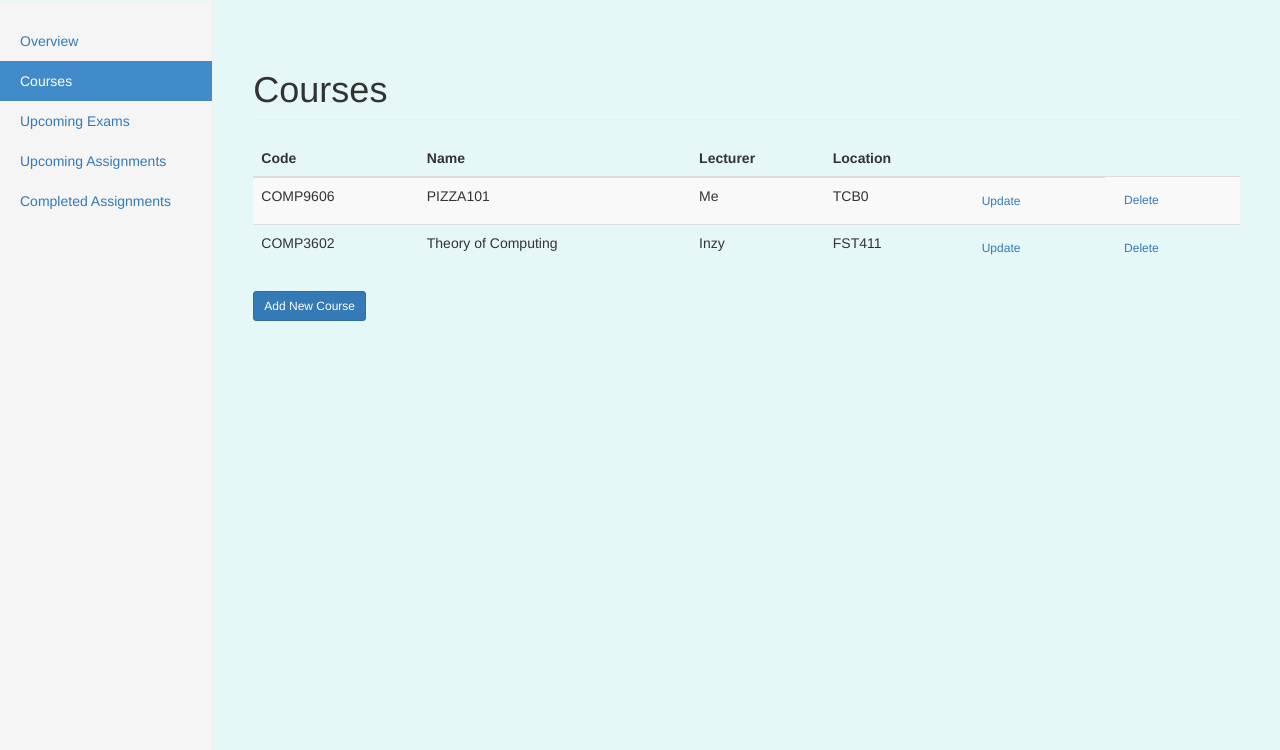
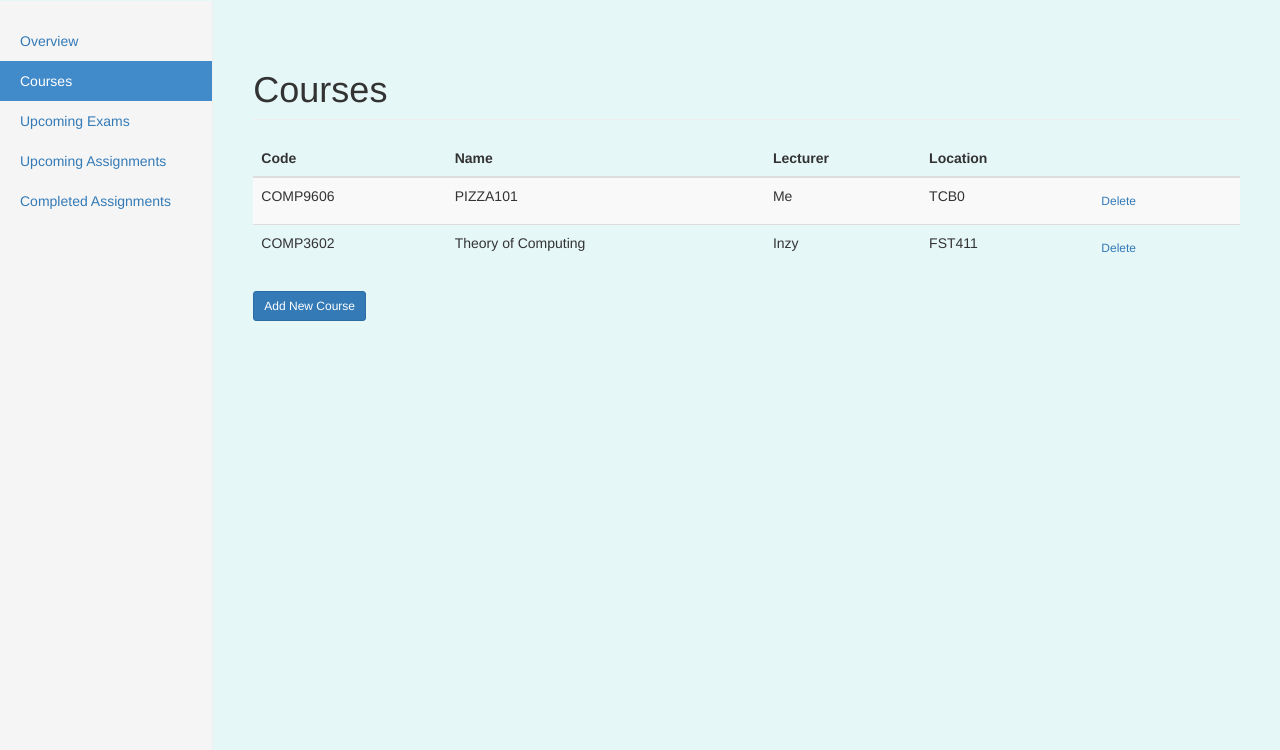
Before and after one commit to Totally-Random-Productions/COMP3613Project-2019, a Flask app: page /dashboard/courses in a window 1280 px wide. Shown: the part 50-800 px from the top of the page. Run offline with Flask 2, Linux system fonts and the light colour scheme; a user stored in the database is signed in; data comes from the database, SQL or seed files in the repository; both versions use the stored data as it was after the commit; some libraries are stand-ins or nearby versions.

Commit message:
Minor Bug fixes

```diff
--- a/priorityU/routes.py
+++ b/priorityU/routes.py
@@ -108,7 +108,7 @@ def deleteCourse(c_id):
 def exams():
     user_exams = Exam.query.filter_by(user_id=current_user.get_id()).order_by(Exam.date.asc()).all()
     # Dominic 18/11- user exam data query
-    return render_template('exams.html', exams=user_exams,form=None, edit_state=False,add_state=False)
+    return render_template('exams.html', exams=user_exams, form=None, edit_state=False,add_state=False)
 
 
 @app.route('/dashboard/updateexam/<e_id>', methods=['GET','POST'])
--- a/priorityU/templates/courses.html
+++ b/priorityU/templates/courses.html
@@ -76,10 +76,7 @@ Dashboard
                     <td>{{c.lecturer}}</td>
                     <td>{{c.location}}</td>
                     <td>
-                      <a href='#' class="btn btn-secondary btn-sm">Update</a>
-                    </td>
-                    <td>
-                      <a href='/dashboard/assignments/{{c.c_id}}' class="btn btn-secondary btn-sm">Delete</a>
+                      <a href='/dashboard/courses/{{c.c_id}}' class="btn btn-secondary btn-sm">Delete</a>
                     </td>
                 </tr>
                 {% endfor %}
```
Also changed, not shown: priorityU/priorityU.db.
